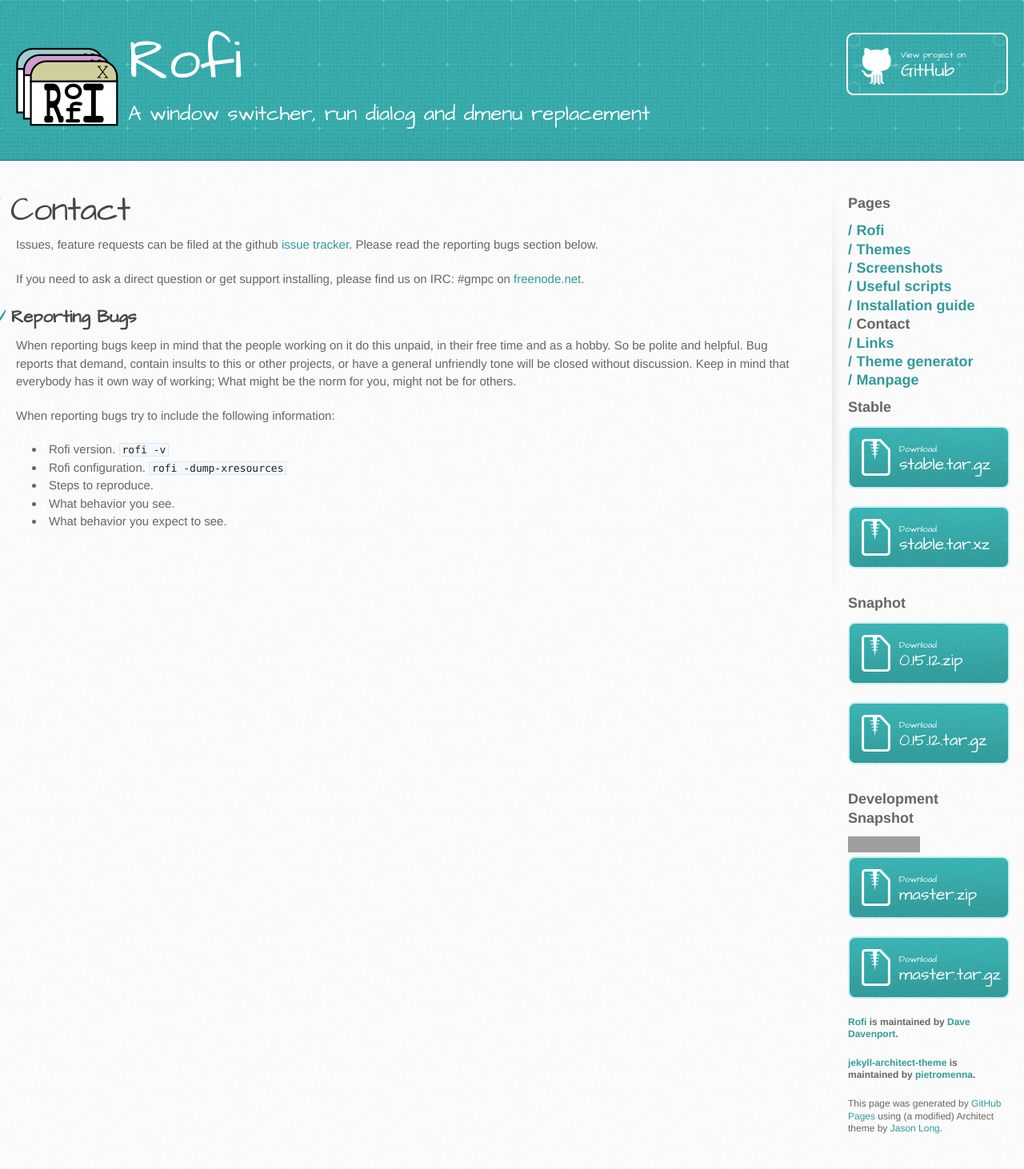
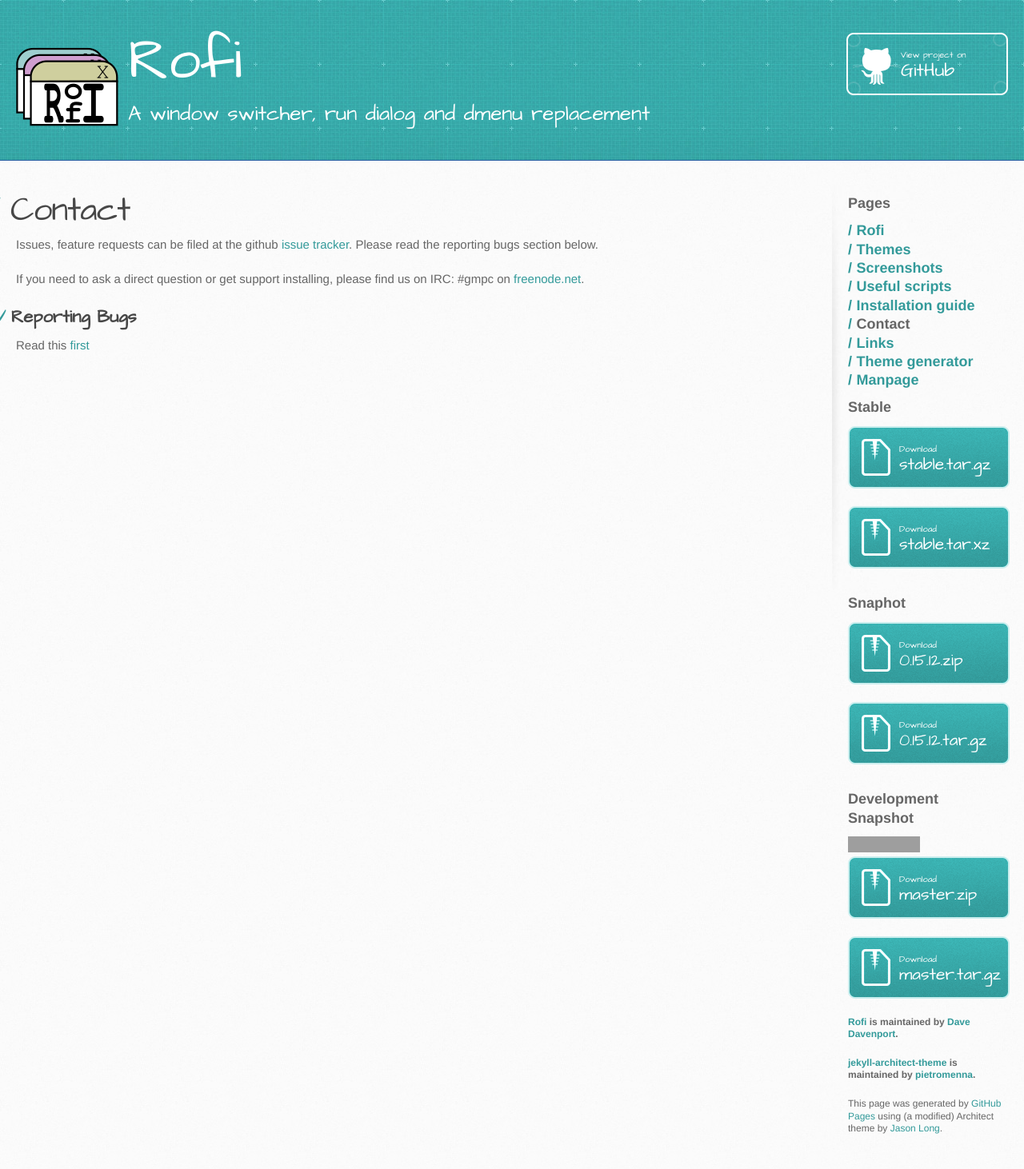
Before and after one commit to davatorium/rofi, a Jekyll site: the page built from p09-Contact.md, in a window 1280 px wide. Shown: the whole page at 80% size. Built offline with Jekyll 4.4.1, drawn with Linux system fonts in a browser that asks for light colours; grey boxes are pictures that could not be loaded.

Commit message:
Point to wiki.

```diff
--- a/p09-Contact.md
+++ b/p09-Contact.md
@@ -14,15 +14,4 @@ If you need to ask a direct question or get support installing, please find us o
 
 ## Reporting Bugs
 
-When reporting bugs keep in mind that the people working on it do this unpaid, in their free time
-and as a hobby. So be polite and helpful. Bug reports that *demand*, contain *insults* to this
-or other projects, or have a general unfriendly tone will be closed without discussion. Keep in mind
-that everybody has it own way of working; What might be the *norm* for you, might not be for others.
-
-When reporting bugs try to include the following information:
-
-  * **Rofi** version. `rofi -v`
-  * **Rofi** configuration. `rofi -dump-xresources`
-  * Steps to reproduce.
-  * What behavior you see.
-  * What behavior you expect to see.
+Read this [first](https://github.com/DaveDavenport/rofi/wiki/ISSUECOC)
```
